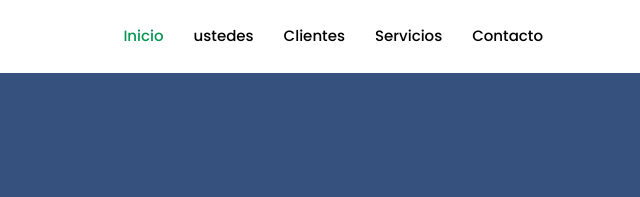
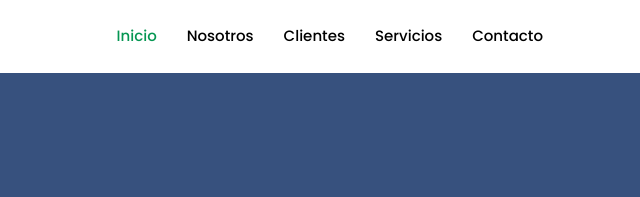
Before and after one commit to CSCMELI/STRATEC, a plain HTML site: page index.html in a window 1280 px wide. Shown: the top 197 px of the page, 640-1280 px from the left. Drawn offline with nearby package versions, Linux system fonts and the light colour scheme.

Commit message:
confirmar

```diff
--- a/index.html
+++ b/index.html
@@ -44,7 +44,7 @@
       <nav id="navmenu" class="navmenu">
         <ul>
           <li><a href="#hero" class="active">Inicio</a></li>
-          <li><a href="#about">ustedes</a></li>
+          <li><a href="#about">Nosotros</a></li>
           <li><a href="#customers">Clientes</a></li>
           <li><a href="#services">Servicios</a></li>
           <li><a href="#contact">Contacto</a></li>
```
